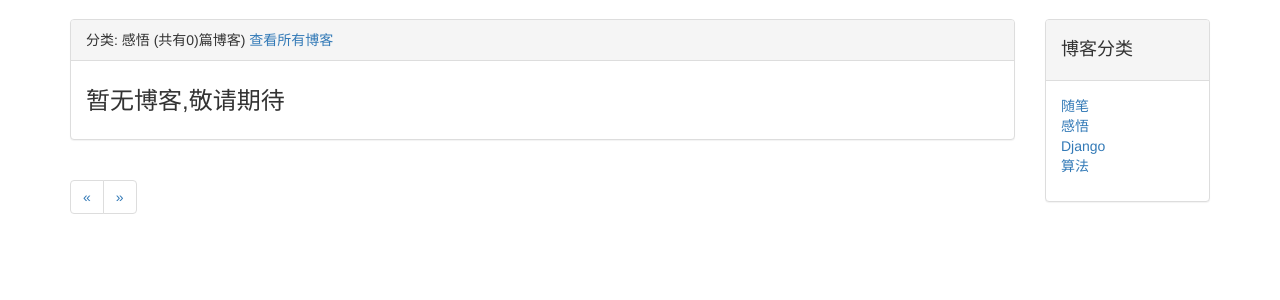
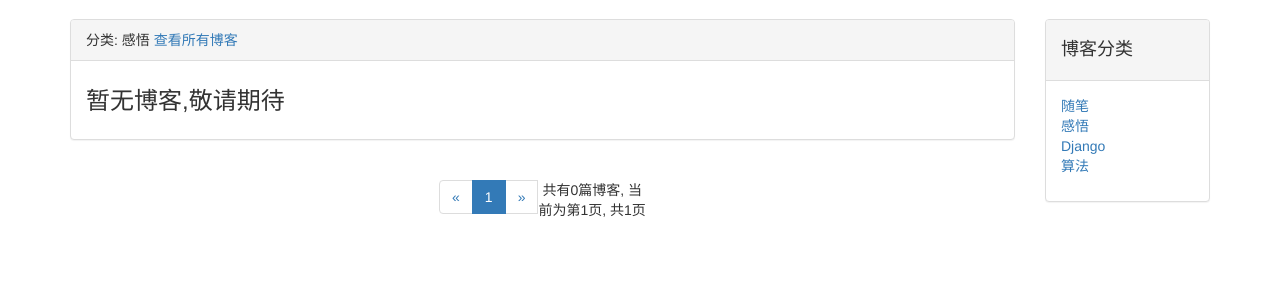
Before and after one commit to WangKe233/MySite, a Django app: page /blog/type/2 in a window 1280 px wide. Shown: the part 51-351 px from the top of the page. Run offline with Django 3.2, Linux system fonts and the light colour scheme; data comes from the database, SQL or seed files in the repository; some libraries are stand-ins or nearby versions.

Commit message:
对分页显示进行了优化

```diff
--- a/MySite/settings.py
+++ b/MySite/settings.py
@@ -131,3 +131,6 @@ STATIC_URL = '/static/'
 STATICFILES_DIRS =[
     os.path.join(BASE_DIR, 'templates/static')
 ]
+
+#自定义引用
+EACH_BLOGS_PAGE_NUM = 7
--- a/blog/static/blog/blog.css
+++ b/blog/static/blog/blog.css
@@ -25,3 +25,6 @@ ul.blog-info-description li{
 div.blog-content{
     text-indent: 2em;
 }
+div.paginator{
+    text-align:center;
+}
--- a/blog/templates/blog/blog_list.html
+++ b/blog/templates/blog/blog_list.html
@@ -16,11 +16,11 @@
                 <div class="panel panel-default">
                     <div class="panel-heading"> {% block blog_list_title %}
                         博客列表
-                        <p style="color:red" >(共有{{ page_of_blogs.paginator.count|length}}篇博客)</p>
+
                         {% endblock %}
                     </div>
                     <div class="panel-body">
-                        {% for blog in page_of_blogs.object_list %}
+                        {% for blog in blogs %}
                             <div class="blog">
                                  <h3><a href="{% url 'blog_detail' blog.pk %}">{{ blog.title }}</a></h3>
                                 <p class="blog-info">
@@ -36,7 +36,7 @@
                         {% endfor %}
                     </div>
                 </div>
-                <div>
+                <div class="paginator">
                       <ul class="pagination">
                             {# 上一页 #}
                             <li>
@@ -49,8 +49,16 @@
                                 {% endif %}
                             </li>
                             {# 全部页码 #}
-                                 {% for page_num in page_of_blogs.paginator.page_range %}
-                                    <li><a href="?page={{ page_num }}">{{ page_num }}</a></li>
+                                 {% for page_num in page_range%}
+                                     {% if  page_num == page_of_blogs.number%}
+                                         <li class="active"><span>{{ page_num }}</span></li>
+                                     {% else %}
+                                         {% if page_num == '...'%}
+                                            <li ><span>{{ page_num }}</span></li>
+                                         {% else %}
+                                              <li><a href="?page={{ page_num }}">{{ page_num }}</a></li>
+                                         {% endif %}
+                                     {% endif %}
                                  {% endfor %}
 
                             {# 下一页 #}
@@ -63,6 +71,11 @@
                                     <span aria-hidden="true">&raquo;</span>
                                 {% endif %}
                             </li>
+                             <p>
+                                 共有{{ page_of_blogs.paginator.count}}篇博客,
+                                 当前为第{{ page_of_blogs.number }}页,
+                                 共{{ page_of_blogs.paginator.num_pages }}页
+                             </p>
                       </ul>
                 </div>
             </div>
--- a/blog/templates/blog/blogs_with_type.html
+++ b/blog/templates/blog/blogs_with_type.html
@@ -5,6 +5,6 @@
 {% endblock %}
 
 {% block blog_list_title %}
-    分类: {{ blog_type.type_name }} (共有{{ blogs|length }})篇博客)
+    分类: {{ blog_type.type_name }}
        <a href="{% url 'blog_list' %}">查看所有博客</a>
 {% endblock %}
--- a/blog/views.py
+++ b/blog/views.py
@@ -1,19 +1,37 @@
 from django.core import paginator
 from django.shortcuts import render_to_response,get_object_or_404
 from django.core.paginator import  Paginator
+from django.conf import settings
 # Create your views here.
 from blog.models import Blog,BlogType
 
 
+
 def blog_list(request):
     blogs_all_list = Blog.objects.all()
-    paginator = Paginator(blogs_all_list,10)  # 每10页进行分页
+    paginator = Paginator(blogs_all_list,settings.EACH_BLOGS_PAGE_NUM)  # 每2页进行分页
     page_num = request.GET.get('page',1)   #拿到GET请求的page,默认显示第一页,这里设置的首页显示前10条
     page_of_blogs = paginator.get_page(page_num)  #得到第几页的博客列表 ,
+    current_num = page_of_blogs.number          #当前博客为第几页
+    max_page = paginator.num_pages
+    #获取当前页码的前后两页
+    page_range =list(range(max(current_num-2,1),current_num))+ list(range(current_num,min(current_num+2,paginator.num_pages)+1))
 
+    #加上省略号标志
+    if page_range[0]-1>=2:
+        page_range.insert(0,'...')
+    if paginator.num_pages-page_range[-1]>=2:
+        page_range.append('...')
+
+    #加上首页和尾页
+    if page_range[0]!=1:
+        page_range.insert(0,1)
+    if page_range[-1]!=paginator.num_pages:
+        page_range.append(paginator.num_pages)
     context = {}
-    # context['blogs'] =page_of_blogs.object_list
+    context['blogs'] =page_of_blogs.object_list
     context['page_of_blogs'] =page_of_blogs
+    context['page_range'] =page_range
     context['blog_types'] = BlogType.objects.all()
     return render_to_response('blog/blog_list.html', context)
 
@@ -23,14 +41,42 @@ def blog_list(request):
 def blog_detail(request,blog_pk):
     context = {}
     context['blog'] = get_object_or_404(Blog,pk= blog_pk)
-
     return render_to_response('blog/blog_detail.html', context)
 
 
 def blogs_with_type(request,blog_type_pk):
     context = {}
     blog_type = get_object_or_404(BlogType,pk=blog_type_pk)
+    blogs_all_list = Blog.objects.filter(blog_type=blog_type)
+    paginator = Paginator(blogs_all_list, settings.EACH_BLOGS_PAGE_NUM)  # 每10页进行分页
+    page_num = request.GET.get('page', 1)  # 拿到GET请求的page,默认显示第一页,这里设置的首页显示前10条
+    page_of_blogs = paginator.get_page(page_num)  # 得到第几页的博客列表 ,
+    current_num = page_of_blogs.number  # 当前博客为第几页
+    max_page = paginator.num_pages
+    # 获取当前页码的前后两页
+    page_range = list(range(max(current_num - 2, 1), current_num)) + list(
+        range(current_num, min(current_num + 2, paginator.num_pages) + 1))
+
+    # 加上省略号标志
+    if page_range[0] - 1 >= 2:
+        page_range.insert(0, '...')
+    if paginator.num_pages - page_range[-1] >= 2:
+        page_range.append('...')
+
+    # 加上首页和尾页
+    if page_range[0] != 1:
+        page_range.insert(0, 1)
+    if page_range[-1] != paginator.num_pages:
+        page_range.append(paginator.num_pages)
+
     context['blog_type'] = blog_type
-    context['blogs'] = Blog.objects.filter(blog_type=blog_type)
+    context['blogs'] = page_of_blogs.object_list
+    context['page_of_blogs'] = page_of_blogs
+    context['page_range'] = page_range
     context['blog_types'] = BlogType.objects.all()
+
+
+
+
+
     return  render_to_response('blog/blogs_with_type.html', context)
```
